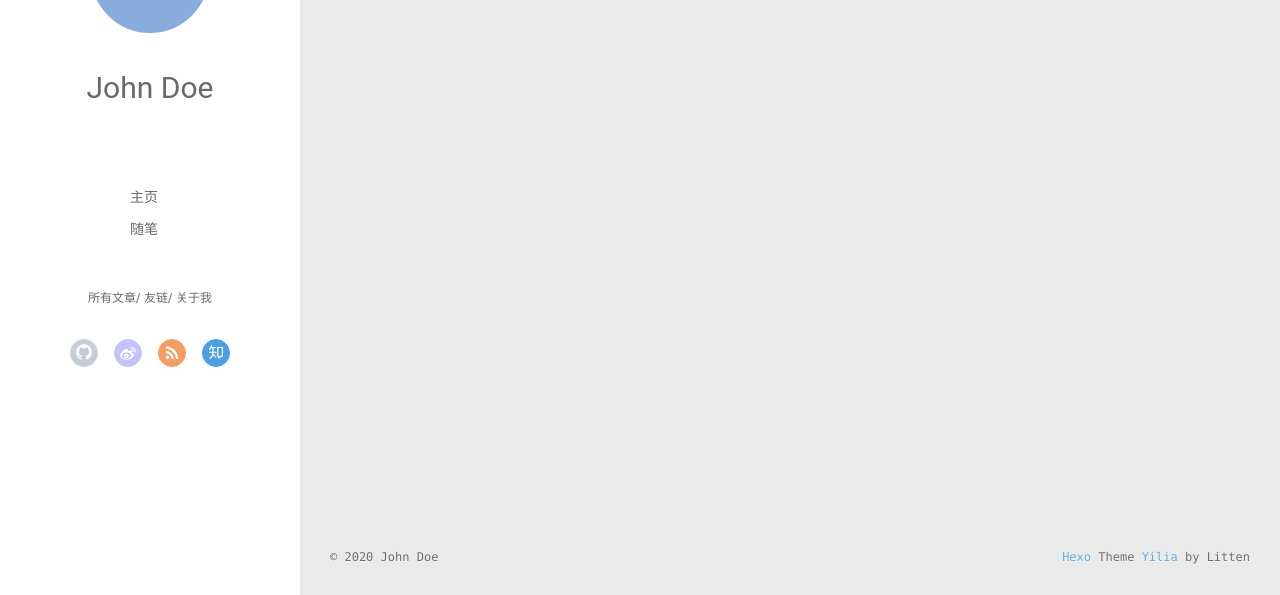
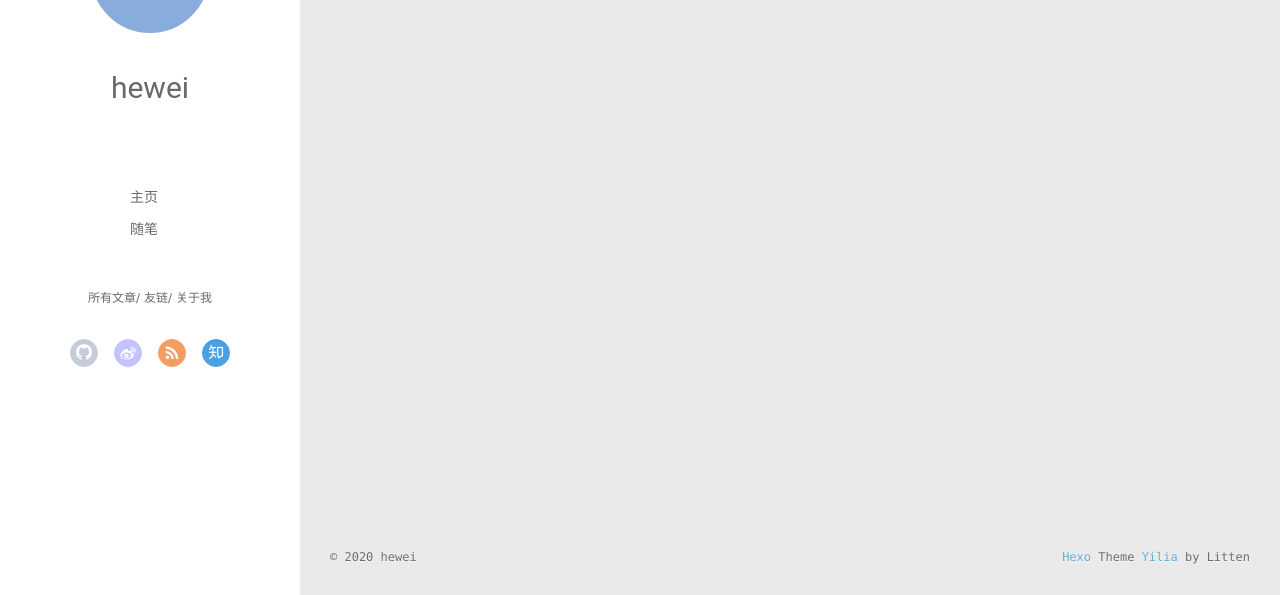
Before and after one commit to hwnl/hwnl.github.io, a plain HTML site: page archives/index.html in a window 1280 px wide. Shown: the part 202-797 px from the top of the page. Drawn offline with Linux system fonts and the light colour scheme; no server answers.

Commit message:
Site updated: 2020-03-07 10:48:32

```diff
--- a/archives/index.html
+++ b/archives/index.html
@@ -13,7 +13,7 @@
 <meta property="og:url" content="http://yoursite.com/archives/index.html">
 <meta property="og:site_name" content="何伟个人博客">
 <meta property="og:locale" content="en_US">
-<meta property="article:author" content="John Doe">
+<meta property="article:author" content="hewei">
 <meta name="twitter:card" content="summary">
 
     <link rel="alternative" href="/atom.xml" title="何伟个人博客" type="application/atom+xml">
@@ -46,7 +46,7 @@
 			<img src="" class="js-avatar">
 		</a>
 		<hgroup>
-		  <h1 class="header-author"><a href="/">John Doe</a></h1>
+		  <h1 class="header-author"><a href="/">hewei</a></h1>
 		</hgroup>
 
 
@@ -104,7 +104,7 @@
 				<img src="" class="js-avatar">
 			</div>
 			<hgroup>
-			  <h1 class="header-author js-header-author">John Doe</h1>
+			  <h1 class="header-author js-header-author">hewei</h1>
 			</hgroup>
 
 
@@ -202,7 +202,7 @@
   <div class="outer">
     <div id="footer-info">
     	<div class="footer-left">
-    		&copy; 2020 John Doe
+    		&copy; 2020 hewei
     	</div>
       	<div class="footer-right">
       		<a href="http://hexo.io/" target="_blank">Hexo</a>  Theme <a href="https://github.com/litten/hexo-theme-yilia" target="_blank">Yilia</a> by Litten
```
Also changed, not shown: 2020/03/07/hello-world/index.html (+4 -4 lines), archives/2020/03/index.html (+4 -4 lines), archives/2020/index.html (+4 -4 lines), index.html (+4 -4 lines).
